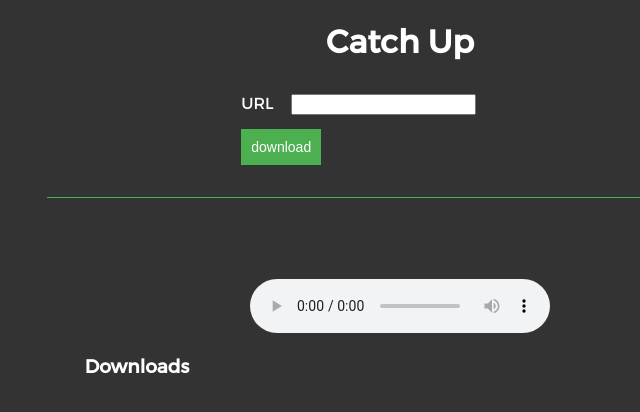
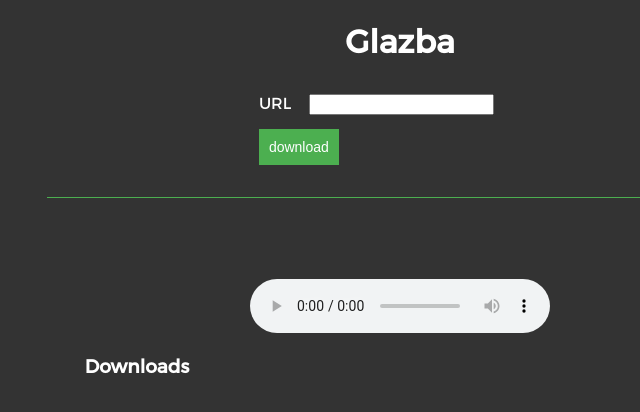
Before and after one commit to skylerto/CatchUp, an Electron app: page app/index.html in a window 800 px wide. Shown: the whole page, without its empty margins (0-640 px from the left). Drawn offline with Linux system fonts and the light colour scheme; no server answers.

Commit message:
glazba screenshot

```diff
--- a/app/css/style.css
+++ b/app/css/style.css
@@ -24,7 +24,7 @@ html, body {
   -webkit-app-region: no-drag;
 }
 .download {
-  width: 45%;
+  width: 40%;
   margin: 0 auto;
   margin-bottom: 2em;
 }
--- a/app/index.html
+++ b/app/index.html
@@ -3,7 +3,7 @@
 
 <head>
   <meta charset="UTF-8">
-  <title>Catch Up</title>
+  <title>Glazba</title>
   <link rel="stylesheet" href="./css/jquery-ui.min.css">
   <link rel="stylesheet" href="./css/snackbar.css">
   <link rel="stylesheet" href="./css/style.css" media="screen" title="no title" charset="utf-8">
@@ -19,7 +19,7 @@
   </script>
   <div class="content">
     <div class="app-title">
-      <h1>Catch Up</h1>
+      <h1>Glazba</h1>
     </div>
 
     <div class="download">
--- a/main.js
+++ b/main.js
@@ -46,7 +46,7 @@ app.on('ready', () => {
   mainWindow.loadURL(path.join('file://', __dirname, '/app/index.html'));
 
   // Open the DevTools.
-  // mainWindow.webContents.openDevTools();
+  mainWindow.webContents.openDevTools();
 
   mainWindow.on('closed', () => {
     mainWindow = null;
```
Also changed, not shown: README.md, glazba.png (added).
